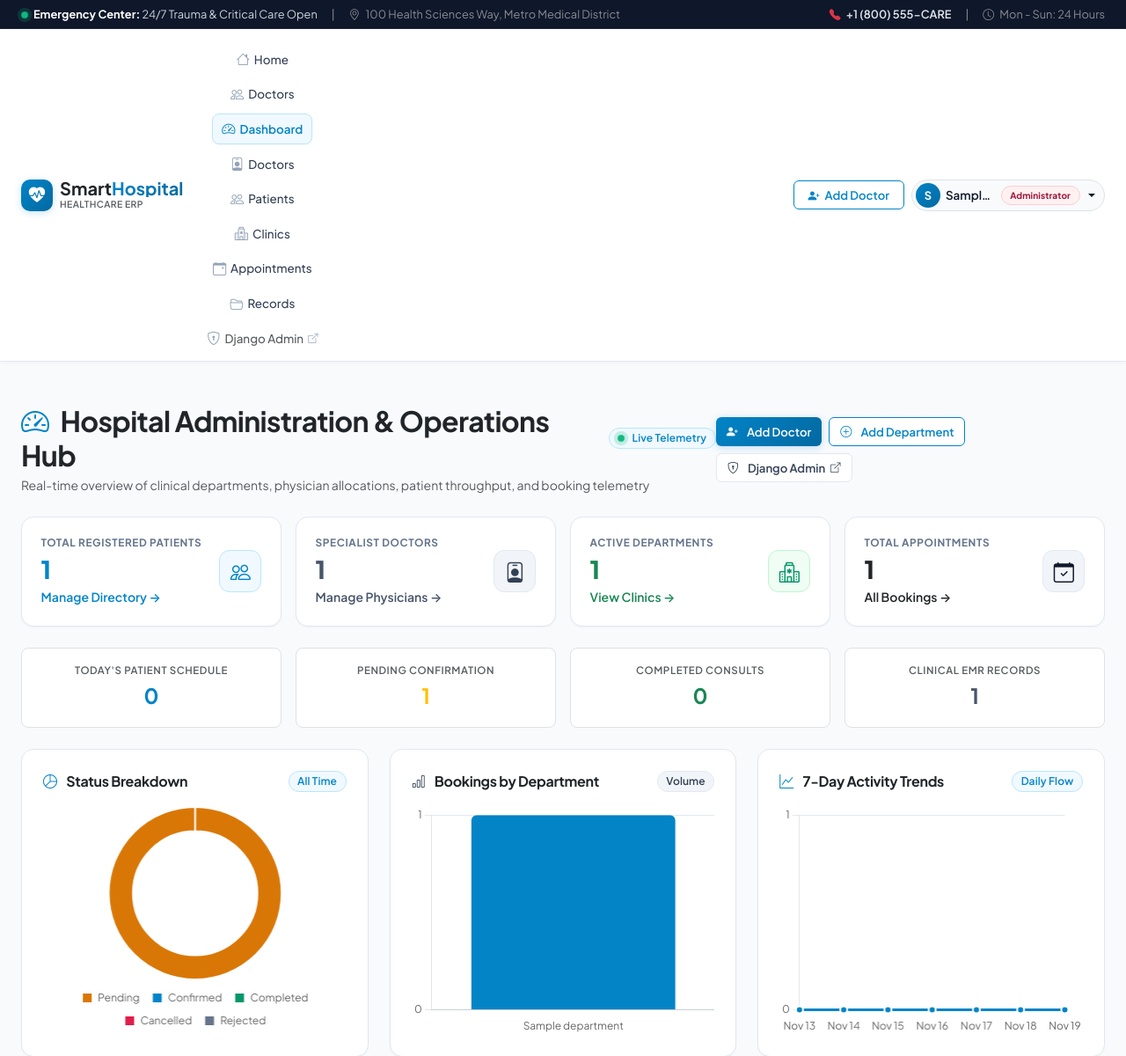
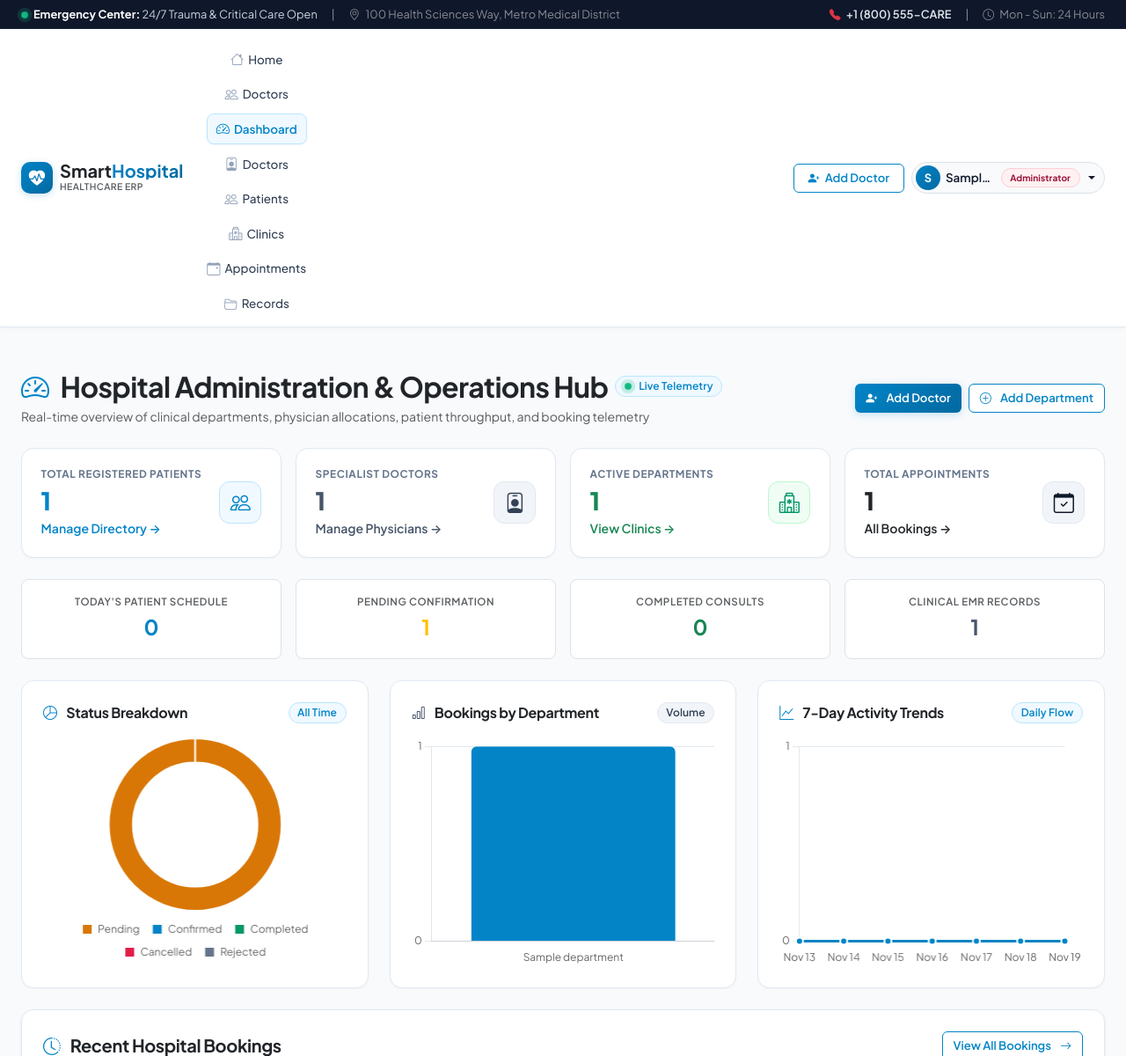
Before and after one commit to karankumar187/Smart-Hospital-Management-System, a Django app: page /admin-dashboard/ in a window 1280 px wide. Shown: the top 1200 px of the page at 88% size. Run offline with Django 4.2, Linux system fonts and the light colour scheme; a user stored in the database is signed in; tables that the repository leaves empty hold one stand-in row (values such as "Sample post").

Commit message:
Move Django Admin link to profile dropdown

```diff
--- a/templates/base.html
+++ b/templates/base.html
@@ -148,11 +148,6 @@
                   <i class="bi bi-folder2-open"></i> Records
                 </a>
               </li>
-              <li class="nav-item">
-                <a class="nav-link text-muted" href="/admin/" target="_blank">
-                  <i class="bi bi-shield-lock"></i> Django Admin <i class="bi bi-box-arrow-up-right ms-0.5 small" style="font-size: 0.7rem;"></i>
-                </a>
-              </li>
             {% endif %}
           {% endif %}
         </ul>
@@ -184,7 +179,6 @@
                 <span class="user-name-text d-none d-sm-inline">{{ user.get_full_name|default:user.username }}</span>
                 <span class="badge {{ user.get_role_display_badge }} ms-1">{{ user.get_role_display }}</span>
               </button>
-              </button>
 
               <ul class="dropdown-menu dropdown-menu-end dropdown-menu-hospital shadow-lg" aria-labelledby="userMenuButton">
                 <li class="px-3 py-2 border-bottom mb-1">
@@ -207,6 +201,12 @@
                   <li>
                     <a class="dropdown-item" href="{% url 'patients:patient_profile' %}">
                       <i class="bi bi-person-lines-fill me-2 text-primary"></i> Medical Profile
+                    </a>
+                  </li>
+                {% elif user.is_admin_role or user.is_superuser or user.is_staff %}
+                  <li>
+                    <a class="dropdown-item" href="/admin/" target="_blank">
+                      <i class="bi bi-shield-lock-fill me-2 text-warning"></i> Django Admin <i class="bi bi-box-arrow-up-right ms-1 text-muted" style="font-size: 0.75rem;"></i>
                     </a>
                   </li>
                 {% endif %}
--- a/templates/dashboard/admin_dashboard.html
+++ b/templates/dashboard/admin_dashboard.html
@@ -19,9 +19,6 @@
       </a>
       <a href="{% url 'dashboard:admin_department_create' %}" class="btn btn-outline-primary btn-sm">
         <i class="bi bi-plus-circle me-1"></i> Add Department
-      </a>
-      <a href="/admin/" target="_blank" class="btn btn-outline-secondary btn-sm">
-        <i class="bi bi-shield-lock me-1"></i> Django Admin <i class="bi bi-box-arrow-up-right small"></i>
       </a>
     </div>
   </div>
```
